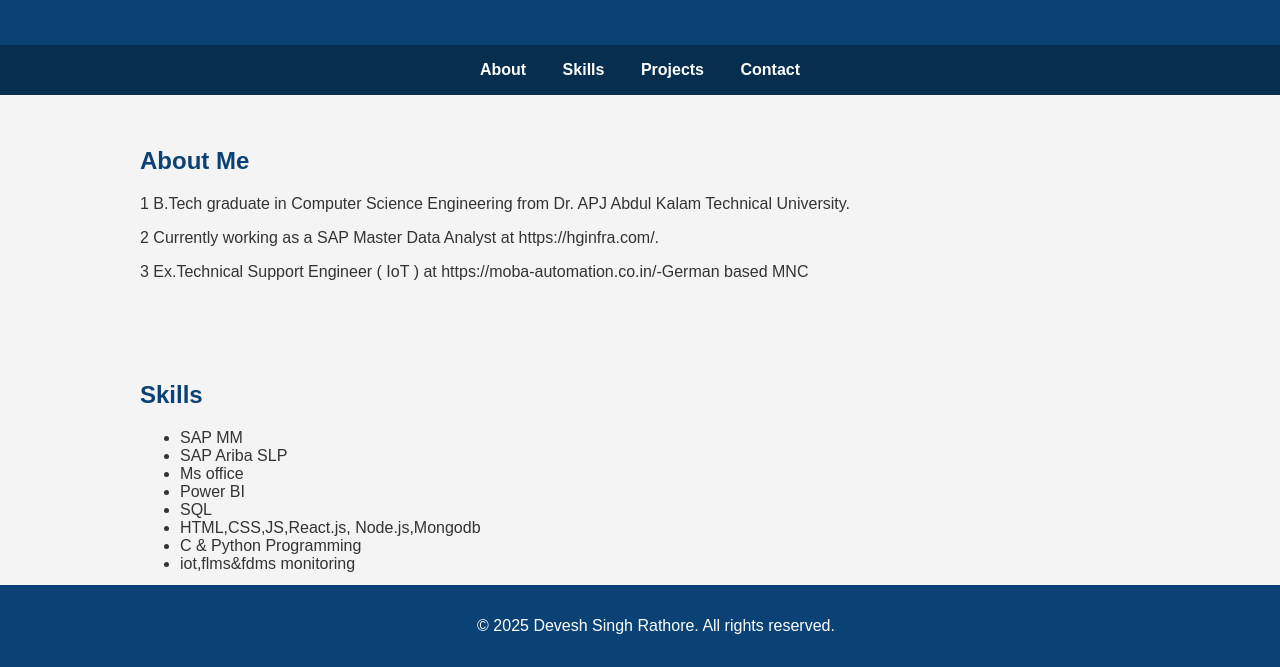
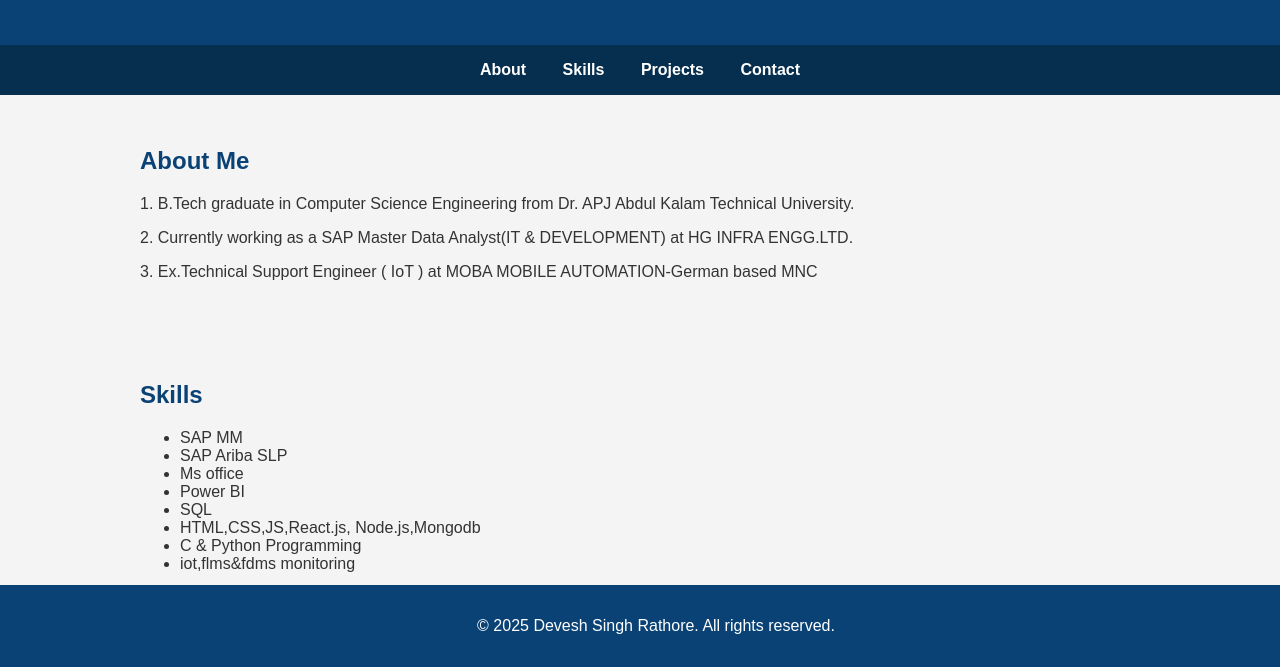
Before and after one commit to Deveshsrathore/Devesh-S-Rathore, a plain HTML site: page index.html in a window 1280 px wide. Shown: the part 133-800 px from the top of the page. Drawn offline with Linux system fonts and the light colour scheme.

Commit message:
Update index.html
Signed-off-by: Devesh S Rathore <deveshrke2002@gmail.com>

```diff
--- a/index.html
+++ b/index.html
@@ -63,9 +63,9 @@
 
   <section id="about">
     <h2>About Me</h2>
-    <p>1 B.Tech graduate in Computer Science Engineering from Dr. APJ Abdul Kalam Technical University.
-    <p>2 Currently working as a SAP Master Data Analyst at https://hginfra.com/.</p>
-    <p>3 Ex.Technical Support Engineer ( IoT ) at https://moba-automation.co.in/-German based MNC</p>
+    <p>1. B.Tech graduate in Computer Science Engineering from Dr. APJ Abdul Kalam Technical University.</p>
+    <p>2. Currently working as a SAP Master Data Analyst(IT & DEVELOPMENT) at HG INFRA ENGG.LTD.</p>
+    <p>3. Ex.Technical Support Engineer ( IoT ) at MOBA MOBILE AUTOMATION-German based MNC</p>
   </section>
 
   <section id="skills">
```
